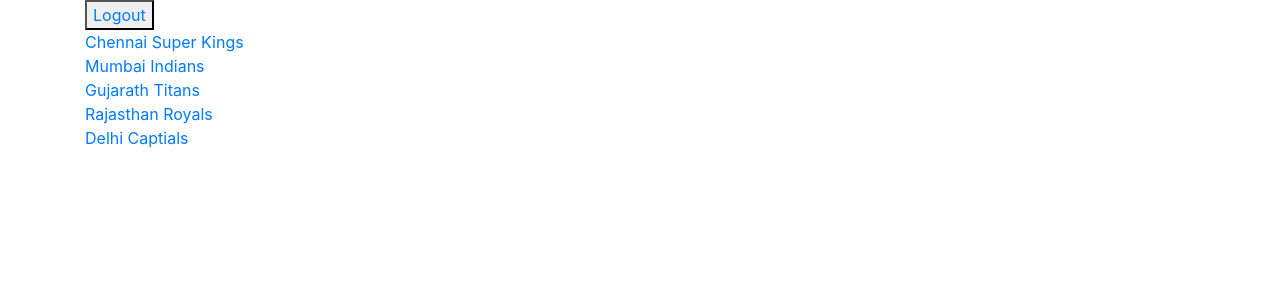
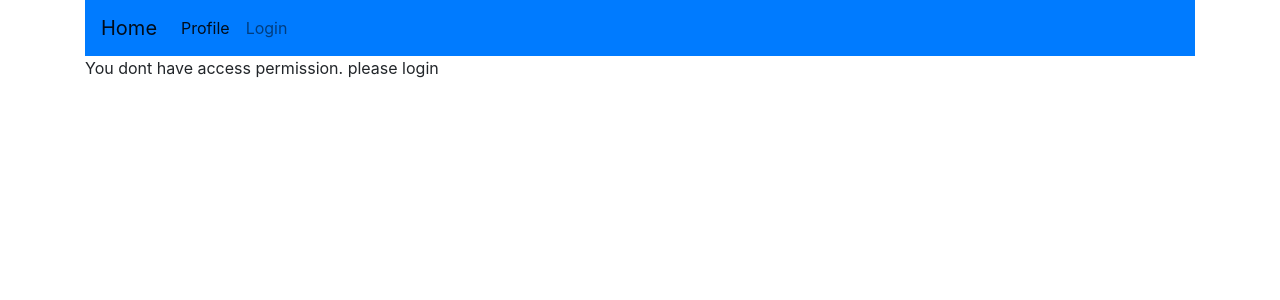
Before and after one commit to sanjeevareddy91/django-8am-mar, a Django app: page /list_team in a window 1280 px wide. Shown: the top 300 px of the page. Run offline with Django 4.2, Linux system fonts and the light colour scheme; data comes from the database, SQL or seed files in the repository; both versions use the stored data as it was after the commit; some libraries are stand-ins or nearby versions.

Commit message:
30-03-2023 code pushed

```diff
--- a/iplapp/templates/base.html
+++ b/iplapp/templates/base.html
@@ -26,6 +26,30 @@
       </div>
       {% endfor %}
     {% endif %}
+    <nav class="navbar navbar-expand-lg navbar-light bg-primary">
+      <!-- navbar navbar-dark bg-primary -->
+      <a class="navbar-brand" href="{% url 'list_team' %}">Home</a>
+      <button class="navbar-toggler" type="button" data-toggle="collapse" data-target="#navbarSupportedContent" aria-controls="navbarSupportedContent" aria-expanded="false" aria-label="Toggle navigation">
+        <span class="navbar-toggler-icon"></span>
+      </button>
+
+      <div class="collapse navbar-collapse" id="navbarSupportedContent">
+        <ul class="navbar-nav mr-auto">
+          <li class="nav-item active">
+            <a class="nav-link" href="#">Profile <span class="sr-only">(current)</span></a>
+          </li>
+          {% if user.is_authenticated %}
+            <li class="float-right">
+              <a class="nav-link" href="{% url 'logout_user' %}">Logout</a>
+            </li>
+          {% else %}
+            <li class="float-right">
+              <a class="nav-link" href="{% url 'login_user' %}">Login</a>
+            </li>
+          {% endif %}
+        </ul>
+      </div>
+    </nav>
     {% block content %}
     {% endblock %}
   </div>
--- a/iplapp/templates/list_team.html
+++ b/iplapp/templates/list_team.html
@@ -2,8 +2,11 @@
 
 {% load crispy_forms_tags  %}
 {% block content %}
-    <button><a href="{% url 'logout_user' %}">Logout</a></button><br>
-    {% for ele in data %}
-        <a href="{% url 'update_team' ele.id %}">{{ele.team_name}}</a><br>
-    {% endfor %}
+    {% if user.is_authenticated %}
+        {% for ele in data %}
+            <a href="{% url 'update_team' ele.id %}">{{ele.team_name}}</a><br>
+        {% endfor %}
+    {% else %}
+        <p>You dont have access permission. please login</p>
+    {% endif %}
 {% endblock %}
--- a/iplapp/templates/update_team.html
+++ b/iplapp/templates/update_team.html
@@ -4,6 +4,7 @@
 {% block content %}
 <form action="" method="POST" enctype="multipart/form-data">
     {% csrf_token %}
+    {% if user.is_authenticated %}
       <div class="container">
         <h1>Update</h1>
         <p>Please fill in this form to Update a Team.</p>
@@ -24,6 +25,9 @@
 
         <button type="submit" class="registerbtn">Update</button>
       </div>
+    {% else %}
+      <p>You dont have access permission. please login</p>
+    {% endif %}
 </form>
 <a href="{% url 'delete_team' data.id %}"><button>Delete</button></a>
 {% endblock %}
--- a/iplapp/urls.py
+++ b/iplapp/urls.py
@@ -17,5 +17,8 @@
     path('logout/',views.logout_user,name='logout_user'),
     path('email_check/',views.forgot_password_email_check,name="forgot_password_email_check"),
     path('verify_otp/',views.verify_otp,name="verify_otp"),
-    path('change_password/<pk>',views.change_password,name="change_password")
+    path('change_password/<pk>',views.change_password,name="change_password"),
+    # class based urls
+    path('cbv_hello/',views.HelloCBV.as_view(),name="cbv_hello"),
+    path('cbv_register/',views.RegisterCBV.as_view(),name="cbv_register")
 ]
--- a/iplapp/views.py
+++ b/iplapp/views.py
@@ -7,6 +7,8 @@
 from django.core.mail import send_mail
 from django.contrib.auth import authenticate,login,logout
 import random
+
+from django.views import View
 # from django.contrib.auth import set_password
 
 # Create your views here.
@@ -197,4 +199,13 @@
             return redirect('login_user')
     return render(request,'change_password.html')
 
-# 384297
+
+# Class based Views
+
+class HelloCBV(View):
+    def get(self,request):
+        return HttpResponse("Hello World")
+
+class RegisterCBV(View):
+    def post(self,request):
+        return render(request,'register_user.html')
```
Also changed, not shown: db.sqlite3. Lines whose indentation alone changed are shown as unchanged.
